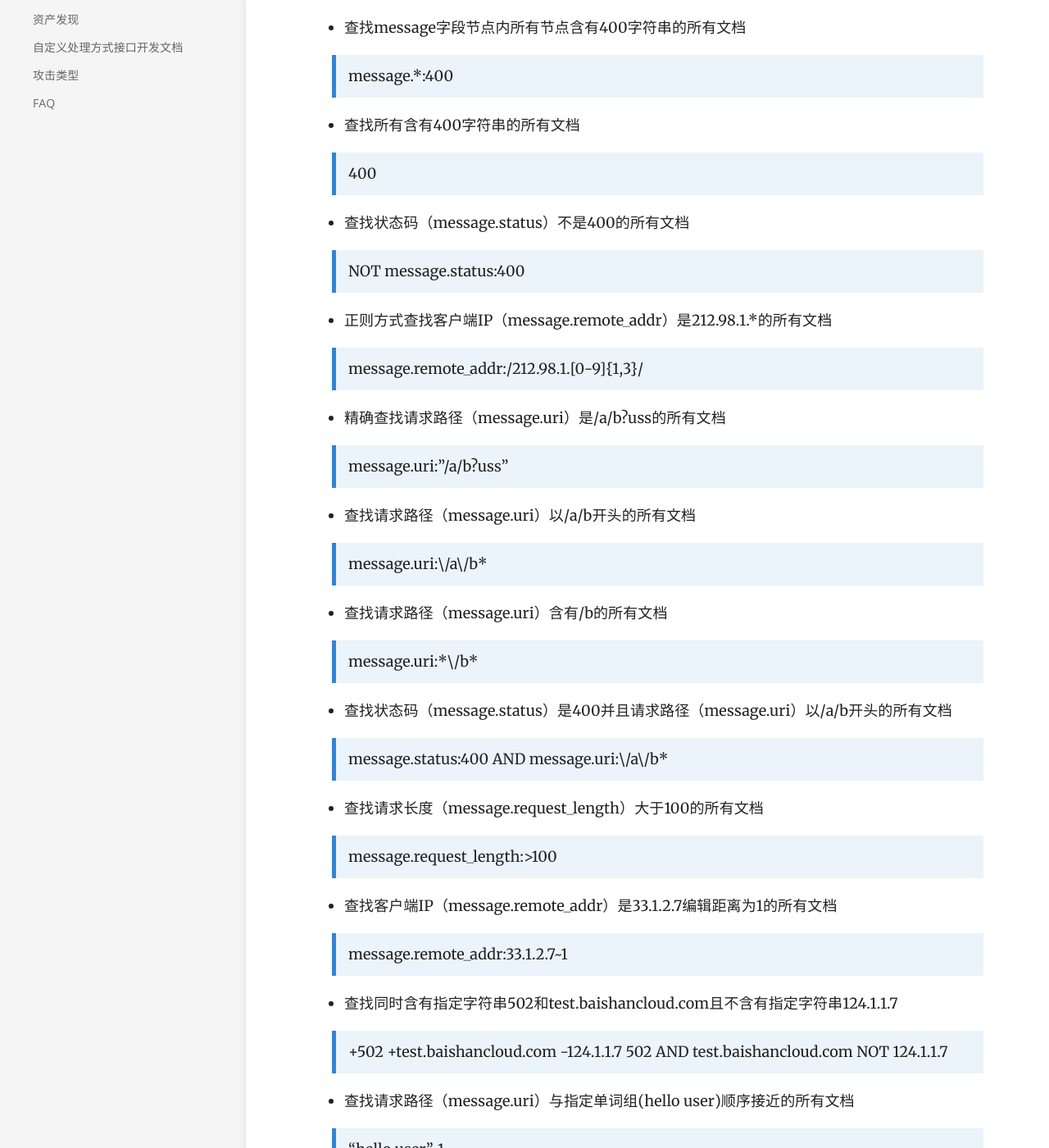
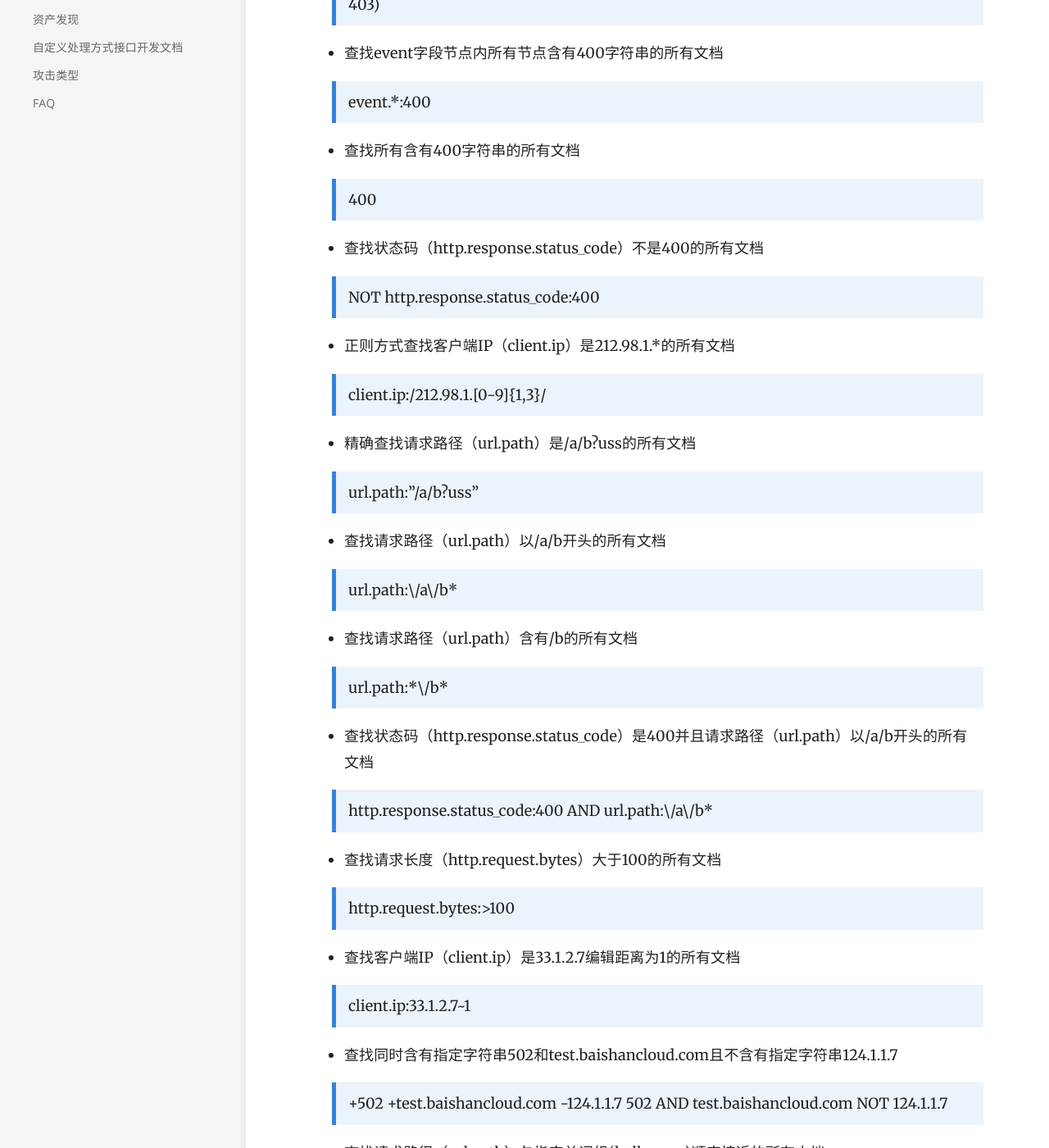
Before and after one commit to ytf606/docs, a Jekyll site: the page built from _docs/高级搜索说明文档.md, in a window 1280 px wide and 1400 px high, scrolled down 600 px. Shown: the whole window at 82% size. Built offline with Jekyll 4.4.1, drawn with Linux system fonts in a browser that asks for light colours; some of the changed text lies outside the part shown.

Commit message:
update 高级搜索说明文档

````diff
--- a/_docs/高级搜索说明文档.md
+++ b/_docs/高级搜索说明文档.md
@@ -3,38 +3,38 @@ title: 高级搜索说明文档
 order: 2
 ---
 ## 常用样例
-* 查找状态码（message.status）为400的所有文档
+* 查找状态码（http.response.status_code）为400的所有文档
 
-    > message.status:400
-* 查找状态码（message.status）为4xx的所有文档
-    > message.status:[400 TO 499]
-* 查找状态码（message.status）为401，402，404的所有文档
-    > message.status:(401 OR 402 OR 403)
-    > message.status:(401 || 402 || 403)
-* 查找message字段节点内所有节点含有400字符串的所有文档
-    > message.\*:400
+    > http.response.status_code:400
+* 查找状态码（http.response.status_code）为4xx的所有文档
+    > http.response.status_code:[400 TO 499]
+* 查找状态码（http.response.status_code）为401，402，404的所有文档
+    > http.response.status_code:(401 OR 402 OR 403)
+    > http.response.status_code:(401 || 402 || 403)
+* 查找event字段节点内所有节点含有400字符串的所有文档
+    > event.\*:400
 * 查找所有含有400字符串的所有文档
     > 400
-* 查找状态码（message.status）不是400的所有文档
-    > NOT message.status:400
-* 正则方式查找客户端IP（message.remote_addr）是212.98.1.*的所有文档
-    > message.remote_addr:/212\.98\.1\.[0-9]{1,3}/
-* 精确查找请求路径（message.uri）是/a/b?uss的所有文档
-    > message.uri:"/a/b?uss"
-* 查找请求路径（message.uri）以/a/b开头的所有文档
-    > message.uri:\/a\/b*
-* 查找请求路径（message.uri）含有/b的所有文档
-    > message.uri:\*\/b\*
-* 查找状态码（message.status）是400并且请求路径（message.uri）以/a/b开头的所有文档
-    > message.status:400 AND message.uri:\/a\/b*
-* 查找请求长度（message.request_length）大于100的所有文档
-    > message.request_length:>100
-* 查找客户端IP（message.remote_addr）是33.1.2.7编辑距离为1的所有文档
-    > message.remote_addr:33.1.2.7~1
+* 查找状态码（http.response.status_code）不是400的所有文档
+    > NOT http.response.status_code:400
+* 正则方式查找客户端IP（client.ip）是212.98.1.*的所有文档
+    > client.ip:/212\.98\.1\.[0-9]{1,3}/
+* 精确查找请求路径（url.path）是/a/b?uss的所有文档
+    > url.path:"/a/b?uss"
+* 查找请求路径（url.path）以/a/b开头的所有文档
+    > url.path:\/a\/b*
+* 查找请求路径（url.path）含有/b的所有文档
+    > url.path:\*\/b\*
+* 查找状态码（http.response.status_code）是400并且请求路径（url.path）以/a/b开头的所有文档
+    > http.response.status_code:400 AND url.path:\/a\/b*
+* 查找请求长度（http.request.bytes）大于100的所有文档
+    > http.request.bytes:>100
+* 查找客户端IP（client.ip）是33.1.2.7编辑距离为1的所有文档
+    > client.ip:33.1.2.7~1
 * 查找同时含有指定字符串502和test.baishancloud.com且不含有指定字符串124.1.1.7
     > +502 +test.baishancloud.com -124.1.1.7
     > 502 AND test.baishancloud.com NOT 124.1.1.7
-* 查找请求路径（message.uri）与指定单词组(hello user)顺序接近的所有文档
+* 查找请求路径（url.path）与指定单词组(hello user)顺序接近的所有文档
     > "hello user"~1
 
 ## 特殊字符
@@ -99,14 +99,14 @@ order: 2
 
 ## 原理简介
 高级搜索功能来源于kibana的[数据探索（Discover）](https://www.elastic.co/guide/cn/kibana/current/discover.html#discover)，因此可以使用此功能实现访问与选定索引模式匹配的每个索引中的每个文档。
-其基本原理是由输入内容拼接基于Elasticsearch的查询语句。例如查询原始日志中uri字段值为/a/b?uss的文档，则在输入框内输入message.uri:"/a/b?uss"，而实际发送的请求方式是：
+其基本原理是由输入内容拼接基于Elasticsearch的查询语句。例如查询原始日志中uri字段值为/a/b?uss的文档，则在输入框内输入url.path:"/a/b?uss"，而实际发送的请求方式是：
 
 ```json
 {
     "must":[
         {
             "query_string":{
-                "query":"message.uri:\"/a/b?uss\"",
+                "query":"url.path:\"/a/b?uss\"",
                 "default_field":"*",
                 "analyze_wildcard":true
             }
````
